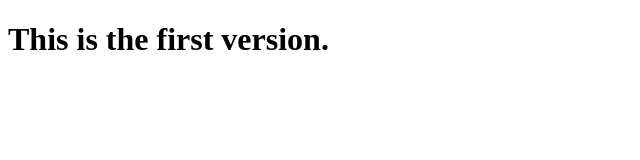
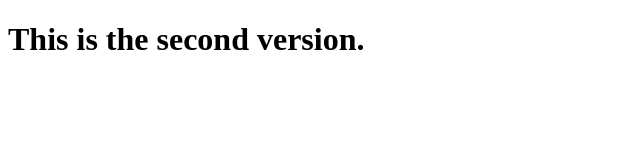
Before and after one commit to SunetraSalunkhe/My_Repo, a plain HTML site: page index.html in a window 1280 px wide. Shown: the whole page, without its empty margins (0-640 px from the left). Drawn offline with Linux system fonts and the light colour scheme.

Commit message:
version-v2

```diff
--- a/index.html
+++ b/index.html
@@ -6,6 +6,6 @@
     <title>Document</title>
 </head>
 <body>
-    <h1>This is the first version.</h1>
+    <h1>This is the second version.</h1>
 </body>
 </html>
```
